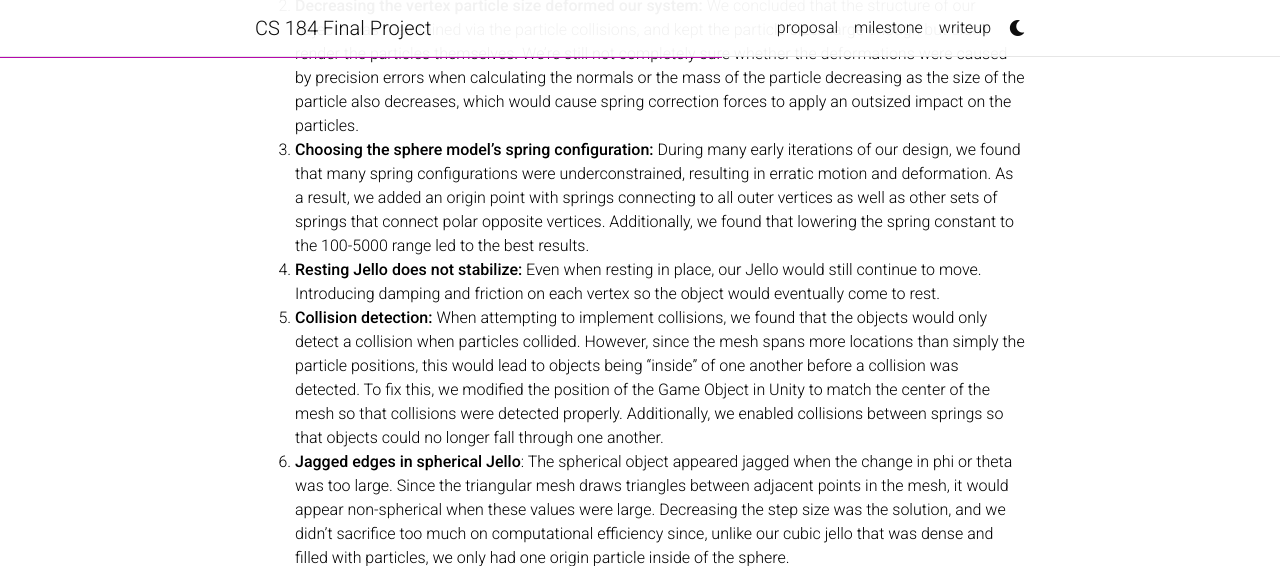
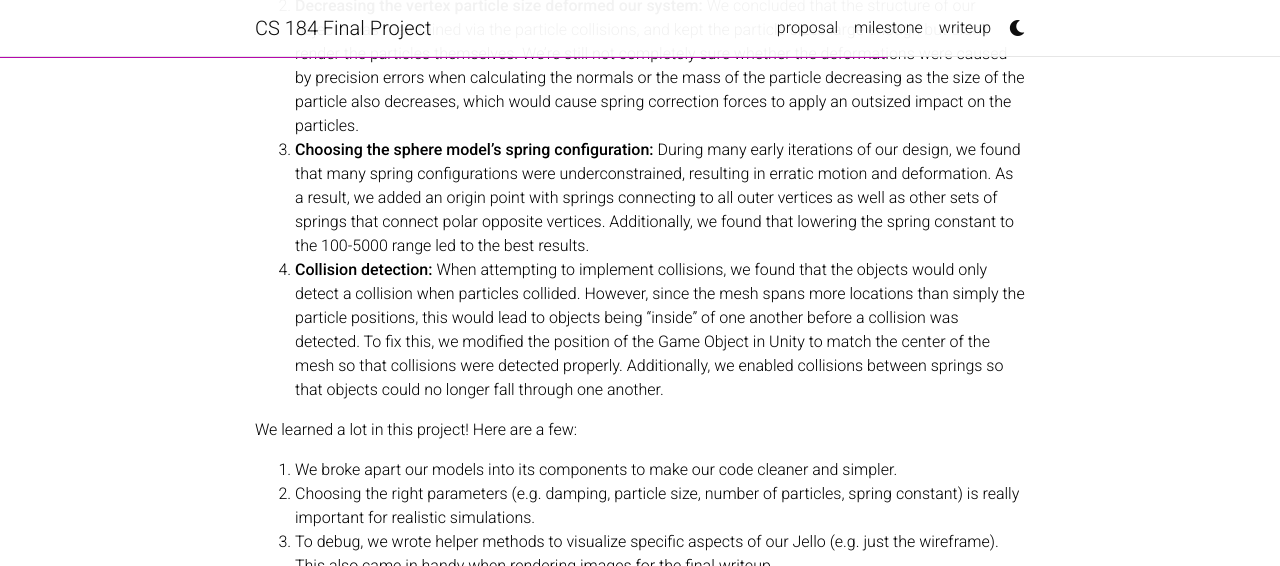
Before and after one commit to cs184-jello-world/project-proposal, a Jekyll site: the page built from _pages/writeup.md, in a window 1280 px wide and 1400 px high, scrolled down 2514 px. Shown: the top 566 px of the window. Built offline with Jekyll 4.4.1, drawn with Linux system fonts in a browser that asks for light colours; formulas are drawn with MathJax 3; comment, search, counter and statistics services are not loaded; a style sheet for code colours, icons or effects is not loaded; some of the changed text lies outside the part shown; grey boxes are pictures that could not be loaded.

Commit message:
Cutting things for brevity

```diff
--- a/_pages/writeup.md
+++ b/_pages/writeup.md
@@ -58,16 +58,8 @@ As this was all of our first times working with Unity, we ran into a number of c
 2. **Decreasing the vertex particle size deformed our system:**
 We concluded that the structure of our objects was maintained via the particle collisions, and kept the particle sizes large enough but didn’t render the particles themselves. We’re still not completely sure whether the deformations were caused by precision errors when calculating the normals or the mass of the particle decreasing as the size of the particle also decreases, which would cause spring correction forces to apply an outsized impact on the particles.
 3. **Choosing the sphere model's spring configuration:** During many early iterations of our design, we found that many spring configurations were underconstrained, resulting in erratic motion and deformation. As a result, we added an origin point with springs connecting to all outer vertices as well as other sets of springs that connect polar opposite vertices. Additionally, we found that lowering the spring constant to the 100-5000 range led to the best results.
-4. **Resting Jello does not stabilize:** Even when resting in place, our Jello would still continue to move. Introducing damping and friction on each vertex so the object would eventually come to rest.
-5. **Collision detection:** When attempting to implement collisions, we found that the objects would only detect a collision when particles collided. However, since the mesh spans more locations than simply the particle positions, this would lead to objects being “inside” of one another before a collision was detected. To fix this, we modified the position of the Game Object in Unity to match the center of the mesh so that collisions were detected properly. Additionally, we enabled collisions between springs so that objects could no longer fall through one another.
-6. **Jagged edges in spherical Jello**: The spherical object appeared jagged when the change in phi or theta was too large. Since the triangular mesh draws triangles between adjacent points in the mesh, it would appear non-spherical when these values were large. Decreasing the step size was the solution, and we didn’t sacrifice too much on computational efficiency since, unlike our cubic jello that was dense and filled with particles, we only had one origin particle inside of the sphere.
+4. **Collision detection:** When attempting to implement collisions, we found that the objects would only detect a collision when particles collided. However, since the mesh spans more locations than simply the particle positions, this would lead to objects being “inside” of one another before a collision was detected. To fix this, we modified the position of the Game Object in Unity to match the center of the mesh so that collisions were detected properly. Additionally, we enabled collisions between springs so that objects could no longer fall through one another.
 
-| Jello with Δɸ = π / 3, Δϴ = π / 6 | Jello with Δɸ = π / 10, Δϴ = π / 20|
-| --- | --- |
-| ![Low Res Jello](../assets/img/writeup/Low Res Jello.gif){:style="display:block; margin-right: auto; width:90%;"} | ![High Res Jello](../assets/img/writeup/High Res Jello.gif){:style="display:block; margin-right: auto; width:90%;"} |
-
-
-## Lessons Learned
 
 We learned a lot in this project! Here are a few:
 
@@ -88,13 +80,12 @@ We also played around with the spring constant to manipulate the rigidity of the
 
 ![spring-constants](../assets/img/writeup/spring-constants.gif){:style="display:block; margin-left: auto; margin-right: auto; width:90%;"}
 
-We also handled collisions between two Jello objects by using mesh colliders and spring collision.
+We also handled collisions between two Jello objects by using mesh colliders and spring collision (left) and clicking/dragging our Jello object as an aspect of interactivity (right).
 
-![collision](../assets/img/writeup/collision.gif){:style="display:block; margin-left: auto; margin-right: auto; width:50%;"}
-
-Lastly, we supported clicking and dragging our Jello object as an aspect of interactivity.
-
-![drag](../assets/img/writeup/drag.gif){:style="display:block; margin-left: auto; margin-right: auto; width:50%;"}
+| Collisions | Clicking/dragging |
+| --- | --- |
+| ![collision](../assets/img/writeup/collision.gif){:style="display:block; margin-right: auto; width:90%;"} | ![drag](../assets/img/writeup/drag.gif){:style="display:block; margin-right: auto; width:90%;"} |
+{:style="margin-bottom: 10px;"}
 
 ## References
 From a high level, other than referencing documentation on how certain built in tools for Unity worked, we used trial and error when building
```
